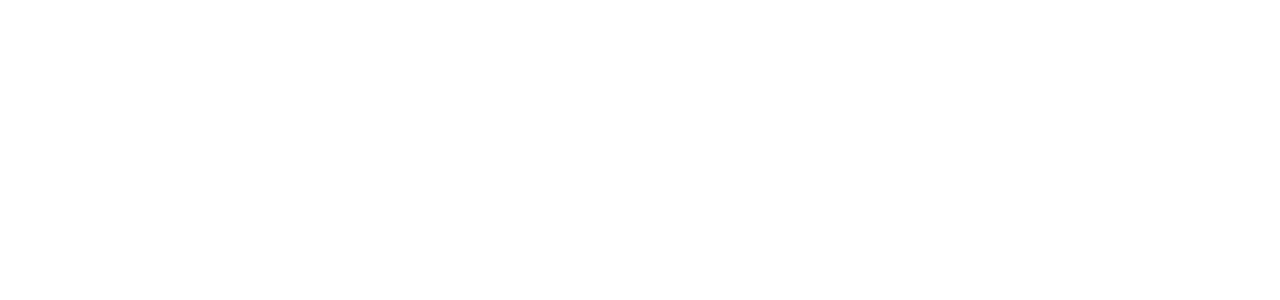
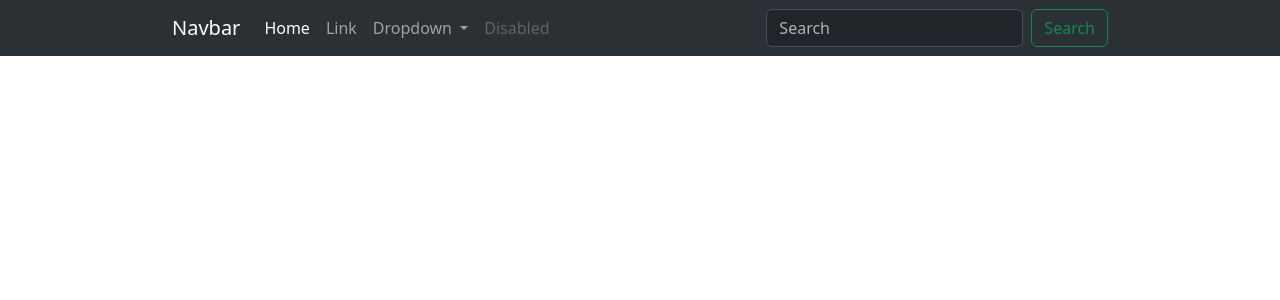
Before and after one commit to DotVR46/Remember, a Django app: page / in a window 1280 px wide. Before the commit the part shown is empty. Shown: the top 300 px of the page. Run offline with Django 5.2, Linux system fonts and the light colour scheme.

Commit message:
Navbar в виде include

```diff
--- a/templates/base.html
+++ b/templates/base.html
@@ -2,11 +2,13 @@
 <html lang="en">
 <head>
     <meta charset="UTF-8">
+    <meta name="viewport" content="width=device-width, initial-scale=1">
     <title>{% block title %}{% endblock %}</title>
     <link href="https://cdn.jsdelivr.net/npm/bootstrap@5.3.3/dist/css/bootstrap.min.css" rel="stylesheet"
           integrity="sha384-QWTKZyjpPEjISv5WaRU9OFeRpok6YctnYmDr5pNlyT2bRjXh0JMhjY6hW+ALEwIH" crossorigin="anonymous">
 </head>
 <body>
+{% include "includes/navbar.html" %}
 {% block content %}
 {% endblock %}
 <script src="https://cdn.jsdelivr.net/npm/bootstrap@5.3.3/dist/js/bootstrap.bundle.min.js"
--- /dev/null
+++ b/templates/includes/navbar.html
@@ -0,0 +1,43 @@
+<div class="container">
+    <nav class="navbar bg-dark fixed-top navbar-expand-lg bg-body-tertiary" data-bs-theme="dark">
+        <div class="container-fluid  w-75">
+            <a class="navbar-brand" href="#">Navbar</a>
+            <button class="navbar-toggler" type="button" data-bs-toggle="collapse"
+                    data-bs-target="#navbarSupportedContent" aria-controls="navbarSupportedContent"
+                    aria-expanded="false" aria-label="Toggle navigation">
+                <span class="navbar-toggler-icon"></span>
+            </button>
+            <div class="collapse navbar-collapse" id="navbarSupportedContent">
+                <ul class="navbar-nav me-auto mb-2 mb-lg-0">
+                    <li class="nav-item">
+                        <a class="nav-link active" aria-current="page" href="#">Home</a>
+                    </li>
+                    <li class="nav-item">
+                        <a class="nav-link" href="#">Link</a>
+                    </li>
+                    <li class="nav-item dropdown">
+                        <a class="nav-link dropdown-toggle" href="#" role="button" data-bs-toggle="dropdown"
+                           aria-expanded="false">
+                            Dropdown
+                        </a>
+                        <ul class="dropdown-menu">
+                            <li><a class="dropdown-item" href="#">Action</a></li>
+                            <li><a class="dropdown-item" href="#">Another action</a></li>
+                            <li>
+                                <hr class="dropdown-divider">
+                            </li>
+                            <li><a class="dropdown-item" href="#">Something else here</a></li>
+                        </ul>
+                    </li>
+                    <li class="nav-item">
+                        <a class="nav-link disabled" aria-disabled="true">Disabled</a>
+                    </li>
+                </ul>
+                <form class="d-flex" role="search">
+                    <input class="form-control me-2" type="search" placeholder="Search" aria-label="Search">
+                    <button class="btn btn-outline-success" type="submit">Search</button>
+                </form>
+            </div>
+        </div>
+    </nav>
+</div>
```
